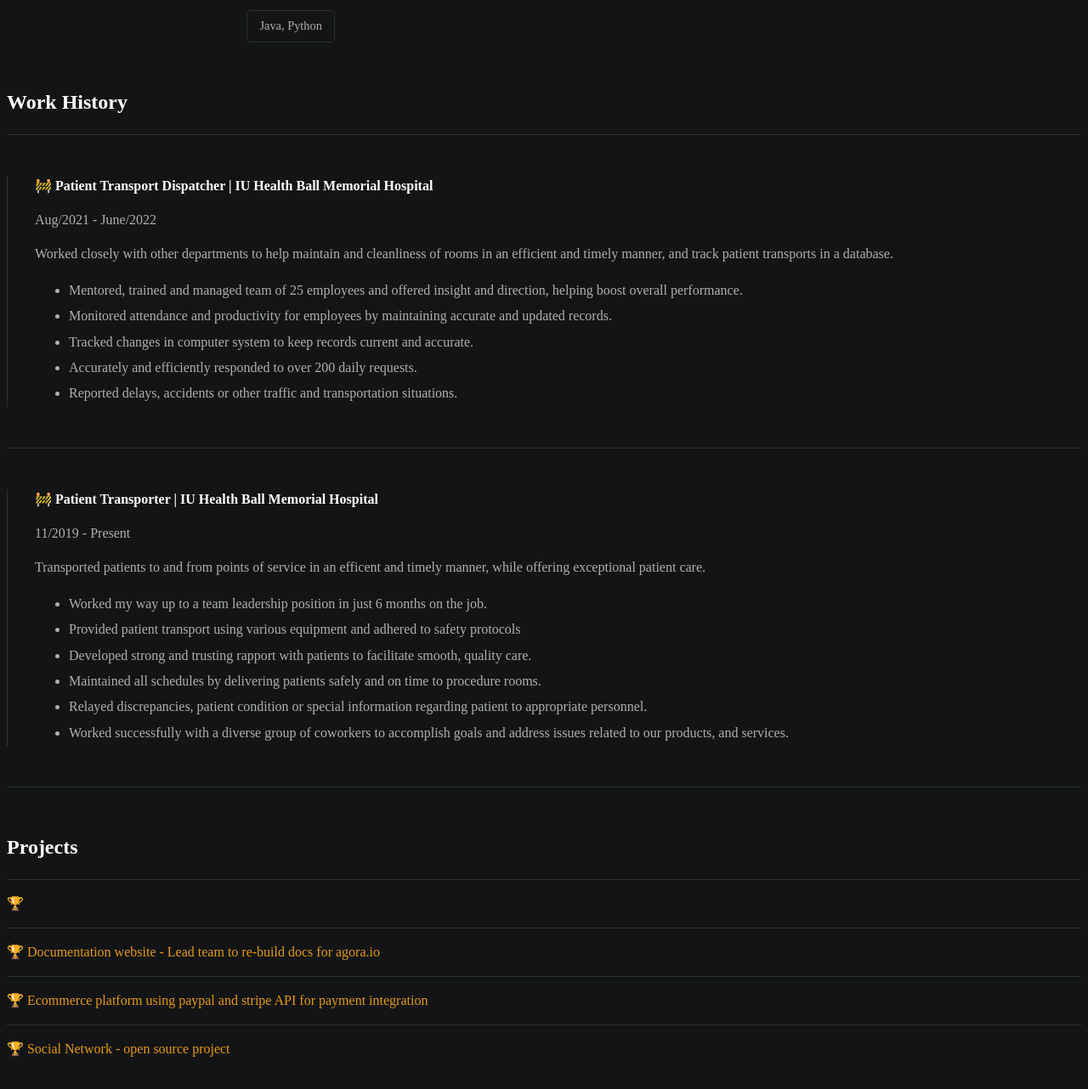
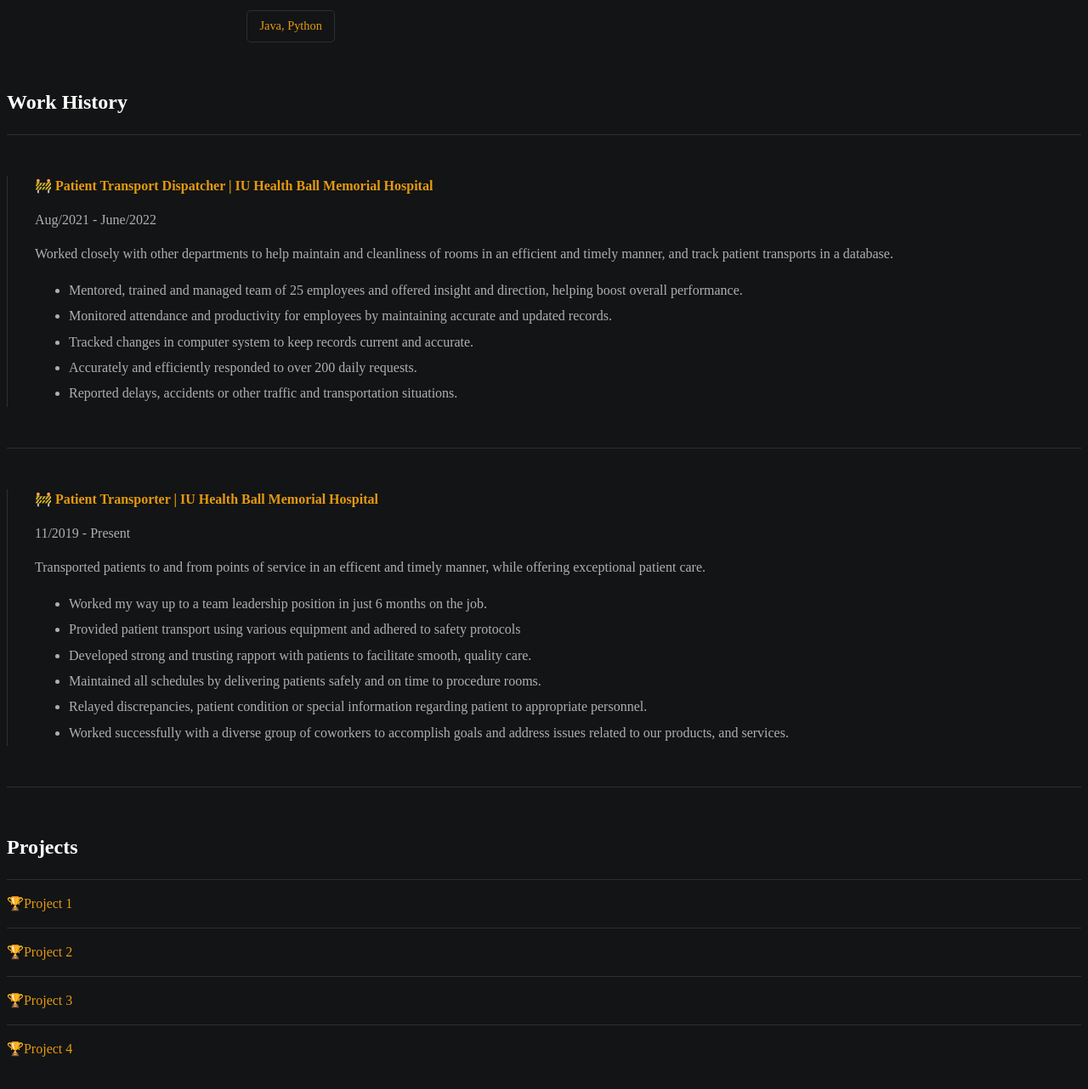
Before and after one commit to Millsy24/resume, a plain HTML site: page index.html in a window 1280 px wide. Shown: the part 590-1872 px from the top of the page at 85% size. Drawn offline with Linux system fonts and the light colour scheme; a web font is replaced by a local one.

Commit message:
cleaned up projects

```diff
--- a/index.html
+++ b/index.html
@@ -16,14 +16,14 @@
                 <div>
                     <h1 id="user-name">Lukas Mills</h1>
                     <p id="bio">Software Engineering Student at Flatiron</p>
-                    <p id="email">👉 lukascodes64@gmail.com</p>
+                    <p id="email"> lukascodes64@gmail.com</p>
                 </div>
             </section>
 
             <section class="section--page">
 
                 <div id="socials--list">
-                    <a href="" target="_blank">Linkedin</a>
+                    <a href="https://www.linkedin.com/in/lukas-mills/" target="_blank">Linkedin</a>
                     <a href="" target="_blank">Github</a>
                     <a href="" target="_blank">Download Resume</a>
                 </div>
@@ -52,7 +52,7 @@
 
             <div class="line-break"></div>
             <div class="card--work-history">
-                <strong>🚧 Patient Transport Dispatcher | IU Health Ball Memorial Hospital</strong>
+                <strong class="job-title">🚧 Patient Transport Dispatcher | IU Health Ball Memorial Hospital</strong>
                 <p>Aug/2021 - June/2022</p>
                 <p>Worked closely with other departments to help maintain and cleanliness of rooms in an efficient and timely manner, and track patient transports in a database. </p>
                 <ul>
@@ -89,19 +89,19 @@
             <h2>Projects</h2>
 
             <div class="card--project">
-                <a href="project1.html"><span>🏆 </span></a>
+                <a href="project1.html">🏆Project 1</a>
             </div>
 
             <div class="card--project">
-                <a href="project1.html" ><span>🏆 </span>Documentation website - Lead team to re-build docs for agora.io</a>
+                <a href="project1.html">🏆Project 2 </a>
             </div>
 
             <div class="card--project">
-                <a href="project1.html" ><span>🏆 </span>Ecommerce platform using paypal and stripe API for payment integration</a>
+                <a href="project1.html" >🏆Project 3</a>
             </div>
 
             <div class="card--project">
-                <a href="project1.html"><span>🏆 </span>Social Network - open source project</a>
+                <a href="project1.html">🏆Project 4</a>
             </div>
 
         </section>
--- a/styles/main.css
+++ b/styles/main.css
@@ -151,3 +151,11 @@ li{
     color: white;
 
 }
+
+strong{
+    color:rgb(228, 154, 16);
+}
+
+span{
+    color:rgb(228, 154, 16);
+}
```
